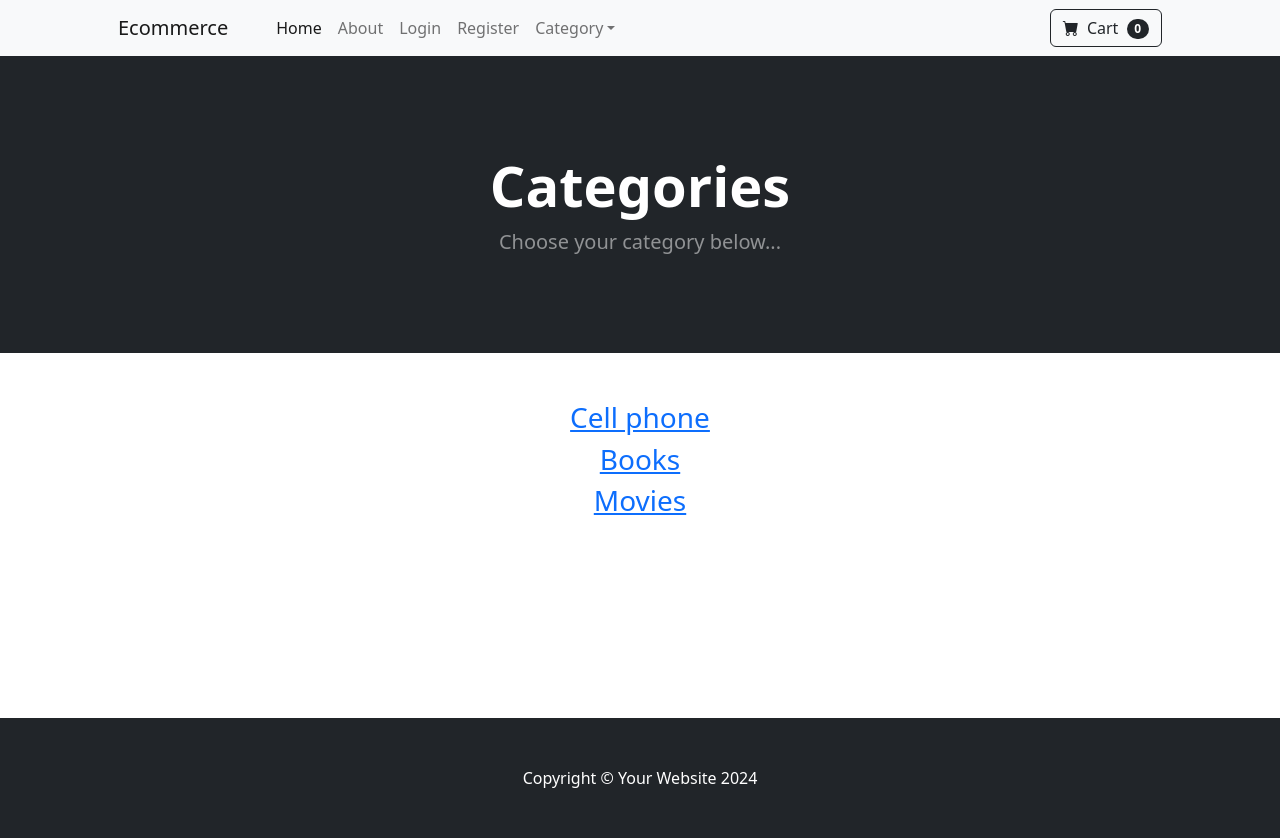
After one commit to Lazizbek0001/E_commerce, a Django app: page /category_summary/ in a window 1280 px wide. The commit adds this page. Run offline with Django 5.2, Linux system fonts and the light colour scheme; data comes from the database, SQL or seed files in the repository; some libraries are stand-ins or nearby versions.

Commit message:
category_summary added

```diff
--- /dev/null
+++ b/ecom/store/templates/category_summary.html
@@ -0,0 +1,28 @@
+{% extends 'base.html' %}
+{% load static %}
+{% block content %}
+<header class="bg-dark py-5">
+    <div class="container px-4 px-lg-5 my-5">
+        <div class="text-center text-white">
+            <h1 class="display-4 fw-bolder">Categories</h1>
+            <p class="lead fw-normal text-white-50 mb-0">Choose your category below...</p>
+        </div>
+    </div>
+</header>
+<div class="container">
+    <div class="row">
+        <center>
+            <div class="col-8">
+                <br><br>
+                {% for category in categories %}
+                <h3><a href="{% url 'category' category %}">{{category}}</a></h3>
+                {% endfor %}
+            </div>
+        </center>
+    </div>
+
+</div>
+<br><br>
+                <br><br>
+                <br><br><br><br>
+{% endblock %}
--- a/ecom/store/templates/navbar.html
+++ b/ecom/store/templates/navbar.html
@@ -16,7 +16,7 @@
                 <li class="nav-item dropdown">
                     <a class="nav-link dropdown-toggle" id="navbarDropdown" href="#" role="button" data-bs-toggle="dropdown" aria-expanded="false">Category</a>
                     <ul class="dropdown-menu" aria-labelledby="navbarDropdown">
-                        <li><a class="dropdown-item" href="#!">All Products</a></li>
+                        <li><a class="dropdown-item" href="{% url 'category_summary' %}">All Products</a></li>
                         <li><hr class="dropdown-divider" /></li>
                         <li><a class="dropdown-item" href="{% url 'category' 'Books' %}">Books</a></li>
                         <li><a class="dropdown-item" href="{% url 'category' 'cell phone'%}">Cell phones</a></li>
--- a/ecom/store/urls.py
+++ b/ecom/store/urls.py
@@ -9,4 +9,5 @@ urlpatterns = [
     path("register/", views.register_user, name='register'),
     path("product/<int:pk>", views.product, name='product'),
     path('category/<str:foo>', views.category, name='category'),
+    path('category_summary/', views.category_summary, name='category_summary'),
 ]
--- a/ecom/store/views.py
+++ b/ecom/store/views.py
@@ -9,6 +9,10 @@ from django import forms
 
 
 
+def category_summary(request):
+    categories = Category.objects.all()
+
+    return render(request, 'category_summary.html',{'categories':categories})
 
 def category(request, foo):
     foo = foo.replace('-', ' ')
```
